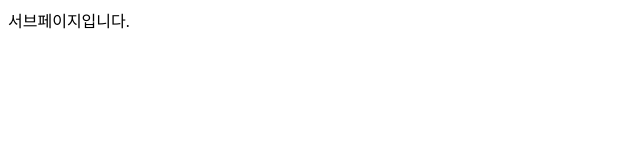
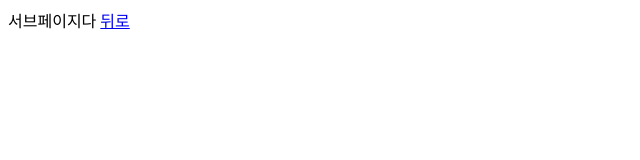
Before and after one commit to roptibug/sub, a plain HTML site: page index.html in a window 1280 px wide. Shown: the full height of the page, 0-640 px from the left. Drawn offline with Linux system fonts and the light colour scheme.

Commit message:
Update index.html

```diff
--- a/index.html
+++ b/index.html
@@ -3,6 +3,7 @@
     <title>OO의 서브페이지</title>
   </head>
   <body>
-    서브페이지입니다.
+    서브페이지다
+    <a href="http://roptibug.github.io">뒤로</a>
   </body>
 </html>
```
